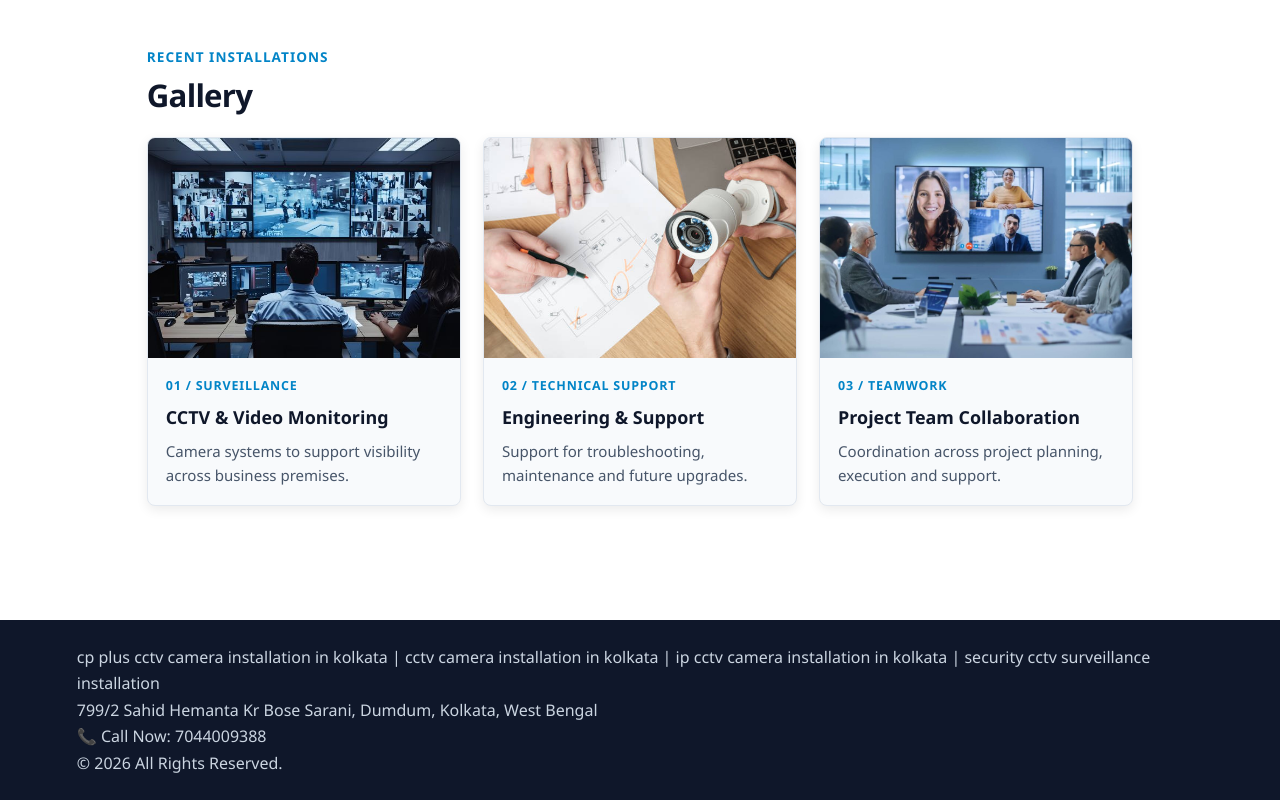
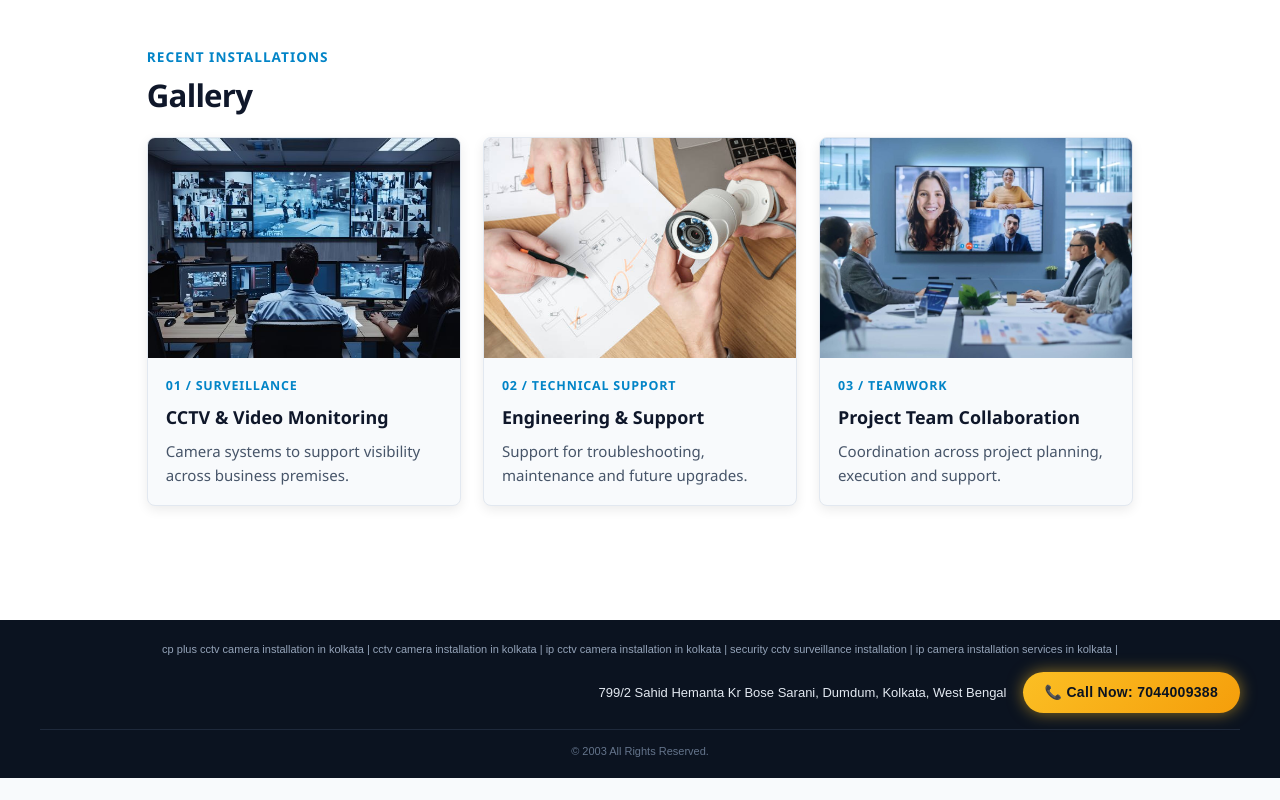
Before and after one commit to nationaldivinecctv/nds-cctv, a plain HTML site: page index.html in a window 1280 px wide. Shown: the part 2086-2886 px from the top of the page. After the commit the page ends 2864 px from the top, so only its background shows below. Drawn offline with Linux system fonts and the light colour scheme.

Commit message:
Update index.html

```diff
--- a/index.html
+++ b/index.html
@@ -493,26 +493,113 @@
   </main>
 
   <!-- FOOTER -->
-<footer class="bg-[#0B1320] text-slate-50 pt-6 pb-20 md:pb-5 px-4 text-center">
+<style>
+  .nds-footer {
+    background-color: #0B1320;
+    color: #f8fafc;
+    padding: 20px 24px 76px 24px;
+    font-family: sans-serif;
+  }
+  .nds-container {
+    max-width: 1200px;
+    margin: 0 auto;
+  }
+  .nds-keywords {
+    font-size: 11px;
+    color: #94a3b8;
+    margin: 0 0 14px 0;
+    white-space: nowrap;
+    overflow-x: auto;
+    text-align: center;
+  }
+  /* Second Line: Address & Call Button aligned on the Right */
+  .nds-right-row {
+    display: flex;
+    flex-wrap: wrap;
+    justify-content: flex-end;
+    align-items: center;
+    gap: 16px;
+    margin-bottom: 16px;
+  }
+  .nds-address {
+    font-size: 13px;
+    color: #e2e8f0;
+    margin: 0;
+    text-align: right;
+  }
+  .nds-call-btn {
+    display: inline-block;
+    background: linear-gradient(135deg, #fbbf24, #f59e0b);
+    color: #0B1320;
+    font-size: 14px;
+    font-weight: 800;
+    padding: 9px 22px;
+    border-radius: 50px;
+    text-decoration: none;
+    box-shadow: 0 0 16px rgba(251, 191, 36, 0.55);
+    letter-spacing: 0.3px;
+    white-space: nowrap;
+  }
+  /* Third Line: Copyright in the Middle */
+  .nds-copyright {
+    border-top: 1px solid #1e293b;
+    margin: 0;
+    padding-top: 12px;
+    font-size: 11px;
+    color: #64748b;
+    text-align: center;
+  }
 
-  <!-- Single-Line Small Font Keywords -->
-  <p class="text-[11px] md:text-xs text-slate-400 tracking-wide whitespace-nowrap overflow-x-auto pb-3">
-    cp plus cctv camera installation in kolkata | cctv camera installation in kolkata | ip cctv camera installation in kolkata | security cctv surveillance installation
-  </p>
+  /* Mobile Adjustments */
+  @media (max-width: 768px) {
+    .nds-right-row {
+      justify-content: center;
+    }
+    .nds-address {
+      text-align: center;
+    }
+    .nds-call-btn {
+      position: fixed;
+      bottom: 12px;
+      left: 50%;
+      transform: translateX(-50%);
+      width: 90%;
+      max-width: 360px;
+      text-align: center;
+      z-index: 9999;
+      box-shadow: 0 4px 20px rgba(0, 0, 0, 0.6), 0 0 15px rgba(251, 191, 36, 0.6);
+    }
+  }
 
-  <!-- Full Address -->
-  <p class="text-sm text-slate-200 mb-4">
-    799/2 Sahid Hemanta Kr Bose Sarani, Dumdum, Kolkata, West Bengal
-  </p>
+  @media (min-width: 769px) {
+    .nds-footer {
+      padding-bottom: 18px;
+    }
+  }
+</style>
 
-  <!-- Highlighted Amber/Yellow Call Button (Sticky on Mobile, Inline on Desktop) -->
-  <a href="tel:+917044009388" class="fixed bottom-3 left-1/2 -translate-x-1/2 w-[90%] max-w-sm z-50 md:static md:translate-x-0 md:w-auto md:inline-block bg-gradient-to-r from-amber-400 to-amber-500 hover:from-amber-300 hover:to-amber-400 text-[#0B1320] text-sm font-extrabold px-7 py-3 md:py-2.5 rounded-full shadow-[0_0_18px_rgba(251,191,36,0.55)] transition">
-    📞 Call Now: 7044009388
-  </a>
+<footer class="nds-footer">
+  <div class="nds-container">
 
-  <!-- Minimal Copyright Line -->
-  <p class="border-t border-slate-800 mt-5 pt-3 text-[11px] text-slate-500">
-    © 2026 All Rights Reserved.
-  </p>
+    <!-- Line 1: Single-Line Keywords -->
+    <p class="nds-keywords">
+      cp plus cctv camera installation in kolkata | cctv camera installation in kolkata | ip cctv camera installation in kolkata | security cctv surveillance installation | ip camera installation services in kolkata |
+    </p>
 
+    <!-- Line 2: Address & Call Button on the Right -->
+    <div class="nds-right-row">
+      <p class="nds-address">
+        799/2 Sahid Hemanta Kr Bose Sarani, Dumdum, Kolkata, West Bengal
+      </p>
+      <a href="tel:+917044009388" class="nds-call-btn">
+        📞 Call Now: 7044009388
+      </a>
+    </div>
+
+    <!-- Line 3: Copyright Centered in the Middle -->
+    <p class="nds-copyright">
+      © 2003 All Rights Reserved.
+    </p>
+
+  </div>
 </footer>
```
